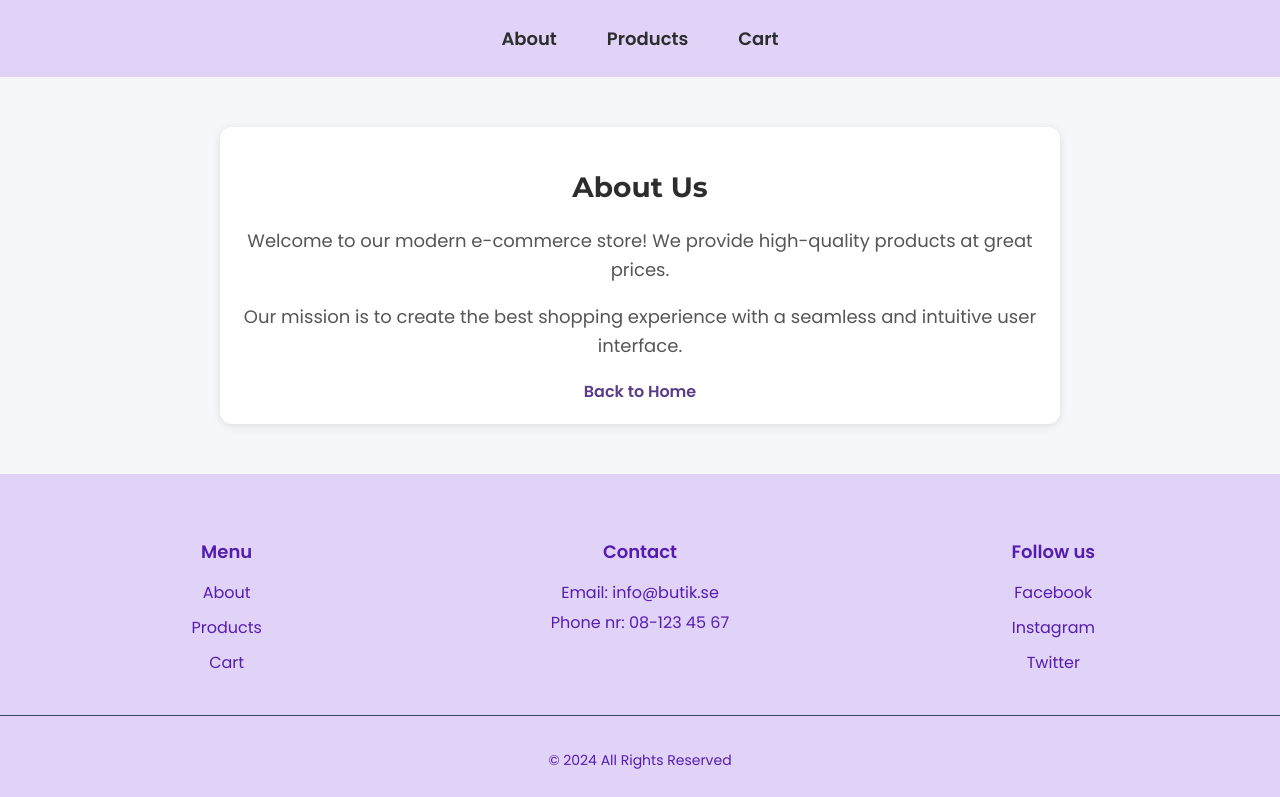
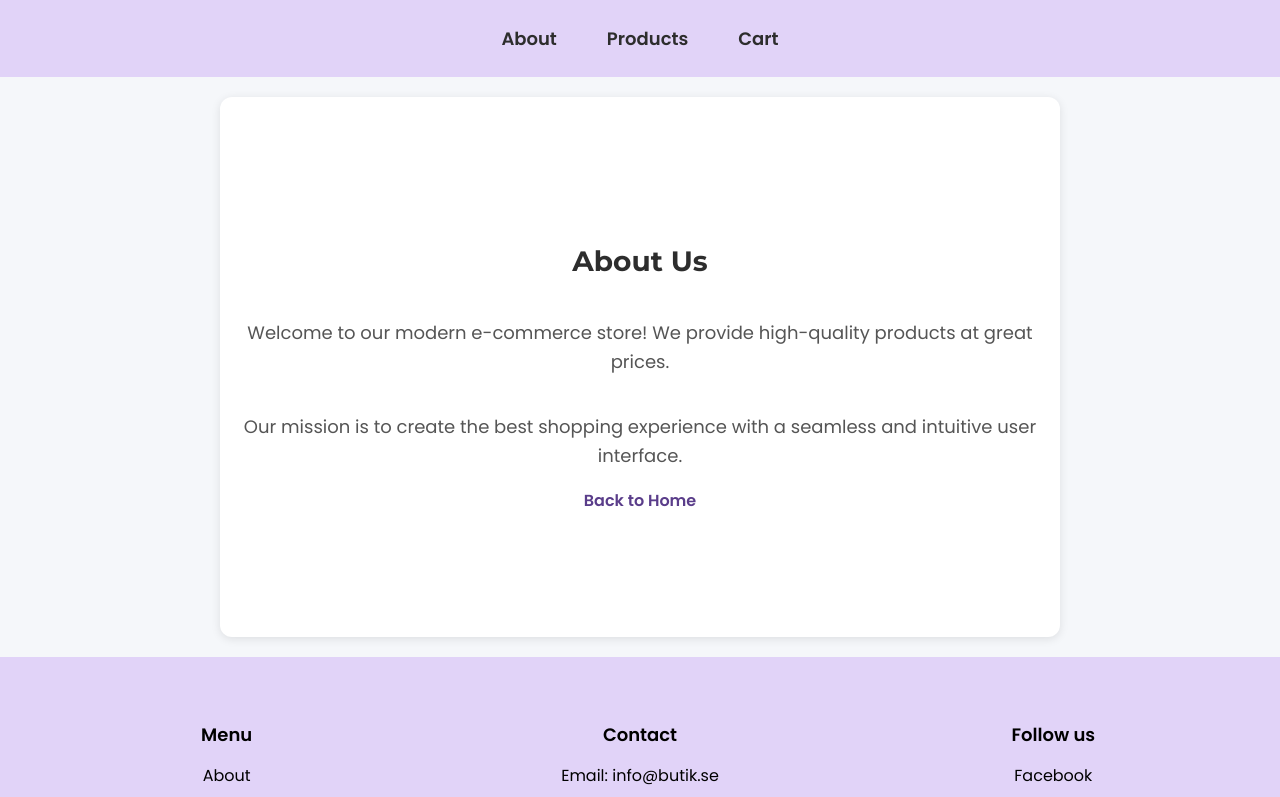
Before and after one commit to LarisaSek/e-commerce, a React (Vite) app: page /about in a window 1280 px wide. Shown: the top 797 px of the page. Built offline with nearby package versions, Linux system fonts and the light colour scheme.

Commit message:
ändrade lite mer css, färg på font, storlek på complete purchase knapp och footer position på about

```diff
--- a/src/styles.css
+++ b/src/styles.css
@@ -52,15 +52,17 @@ button:hover {
 
 .about-container {
     max-width: 800px;
-    margin: 50px auto;
+    margin: 20px auto;
     padding: 20px;
     background: white;
     border-radius: 12px;
     box-shadow: 0 2px 10px rgba(0, 0, 0, 0.1);
     text-align: center;
-    flex: 1;
+    min-height: calc(100vh - 300px);
+    display: flex;
+    flex-direction: column;
+    justify-content: center;
 }
-
 .about-container h2 {
     font-size: 28px;
     color: #2d2d2d;
@@ -126,7 +128,6 @@ button:hover {
     position: relative;
 }
 
-
 .product-item img {
     width: 100%;
     height: 200px;
@@ -147,7 +148,6 @@ button:hover {
     flex-direction: column;
 }
 
-
 .product-info h3 {
     font-size: 14px;
     font-weight: bold;
@@ -157,7 +157,6 @@ button:hover {
     text-overflow: ellipsis;
 }
 
-
 .product-price {
     font-size: 16px;
     font-weight: bold;
@@ -165,7 +164,6 @@ button:hover {
     display: block;
     margin-bottom: 5px;
 }
-
 
 .view-details {
     color: #5a3d8a;
@@ -180,7 +178,6 @@ button:hover {
 .view-details:hover {
     color: #3a2561;
 }
-
 
 .add-to-cart-btn {
     position: absolute;
@@ -205,8 +202,8 @@ button:hover {
 
 .product-page {
     display: flex;
-    align-items: center;
-    justify-content: center;
+    align-items: flex-start;
+    justify-content: flex-start;
     gap: 40px;
     padding: 40px;
     max-width: 1000px;
@@ -217,7 +214,6 @@ button:hover {
     flex: 1;
 }
 
-
 .product-image img {
     width: 350px;
     height: auto;
@@ -226,28 +222,31 @@ button:hover {
     padding: 10px;
 }
 
-
-.product-info {
+.product-page .product-info {
     max-width: 400px;
+    text-align: left;
 }
 
-.product-info h2 {
+.product-page .product-info h2 {
     font-size: 24px;
     margin-bottom: 10px;
+    text-align: left;
 }
 
 .category {
     font-size: 14px;
     color: #777;
+    text-align: left;
 }
 
-.price {
+.product-page .price {
     font-size: 22px;
     font-weight: bold;
-    padding: 8px 14px;
+    padding: 8px 0;
     border-radius: 12px;
-    display: inline-block;
+    display: block;
     margin: 10px 0;
+    text-align: left;
 }
 
 
@@ -280,7 +279,6 @@ button:hover {
     text-align: center;
 }
 
-
 .add-to-cart {
     width: 100%;
     border: 1px solid rgb(210, 203, 203);
@@ -298,18 +296,19 @@ button:hover {
     background: #858181;
 }
 
-
 .description {
     font-size: 14px;
     color: #555;
     margin-top: 10px;
     line-height: 1.5;
+    text-align: left;
 }
 
 .product-id {
     font-size: 12px;
     color: #888;
     margin-top: 5px;
+    text-align: left;
 }
 
 
@@ -322,10 +321,6 @@ button:hover {
     box-shadow: 0 2px 10px rgba(0, 0, 0, 0.1);
     text-align: center;
     flex: 1;
-}
-
-.cart-item:last-child {
-    border-bottom: none;
 }
 
 .cart-items {
@@ -353,6 +348,10 @@ button:hover {
     transform: translateX(-50%);
     height: 1px;
     background: #ddd;
+}
+
+.cart-item:last-child {
+    border-bottom: none;
 }
 
 .cart-item:last-child::after {
@@ -400,8 +399,8 @@ button:hover {
 
 .complete-purchase {
     display: block;
-    width: 100%;
-    margin-top: 15px;
+    width: 50%;
+    margin: 15px auto;
     background: #7ab89d;
     color: white;
     font-size: 16px;
@@ -483,10 +482,9 @@ button:hover {
     box-shadow: 0px 4px 10px rgba(0, 0, 0, 0.15);
 }
 
-
 .footer {
     background-color: #e1d3f8;
-    color:#551CB0;
+    color: black;
     padding: 40px 0 20px 0;
     margin-top: auto;
 }
@@ -508,7 +506,7 @@ button:hover {
 
 .footer-section p {
     margin: 5px 0;
-    color: #551CB0;
+    color: black;
 }
 
 .social-links {
@@ -518,7 +516,7 @@ button:hover {
 }
 
 .social-links a {
-    color: #551CB0;
+    color: black;
     text-decoration: none;
     transition: color 0.3s;
 }
@@ -535,7 +533,7 @@ button:hover {
 }
 
 .footer-bottom p {
-    color: #551CB0;
+    color: black;
     font-size: 14px;
 }
 
@@ -546,7 +544,7 @@ button:hover {
 }
 
 .footer-links a {
-    color: #551CB0;
+    color: black;
     text-decoration: none;
     transition: color 0.3s;
 }
```
